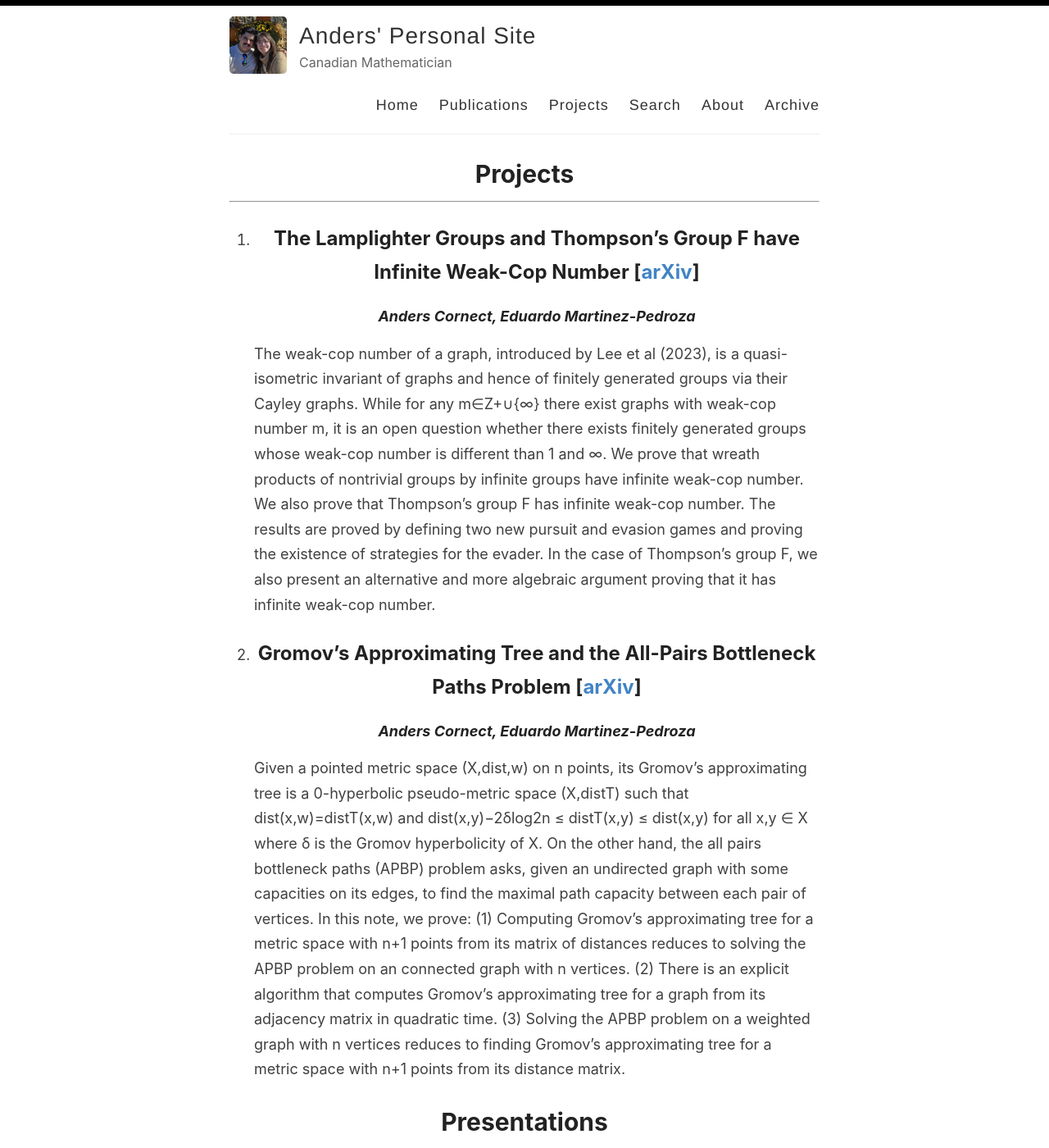
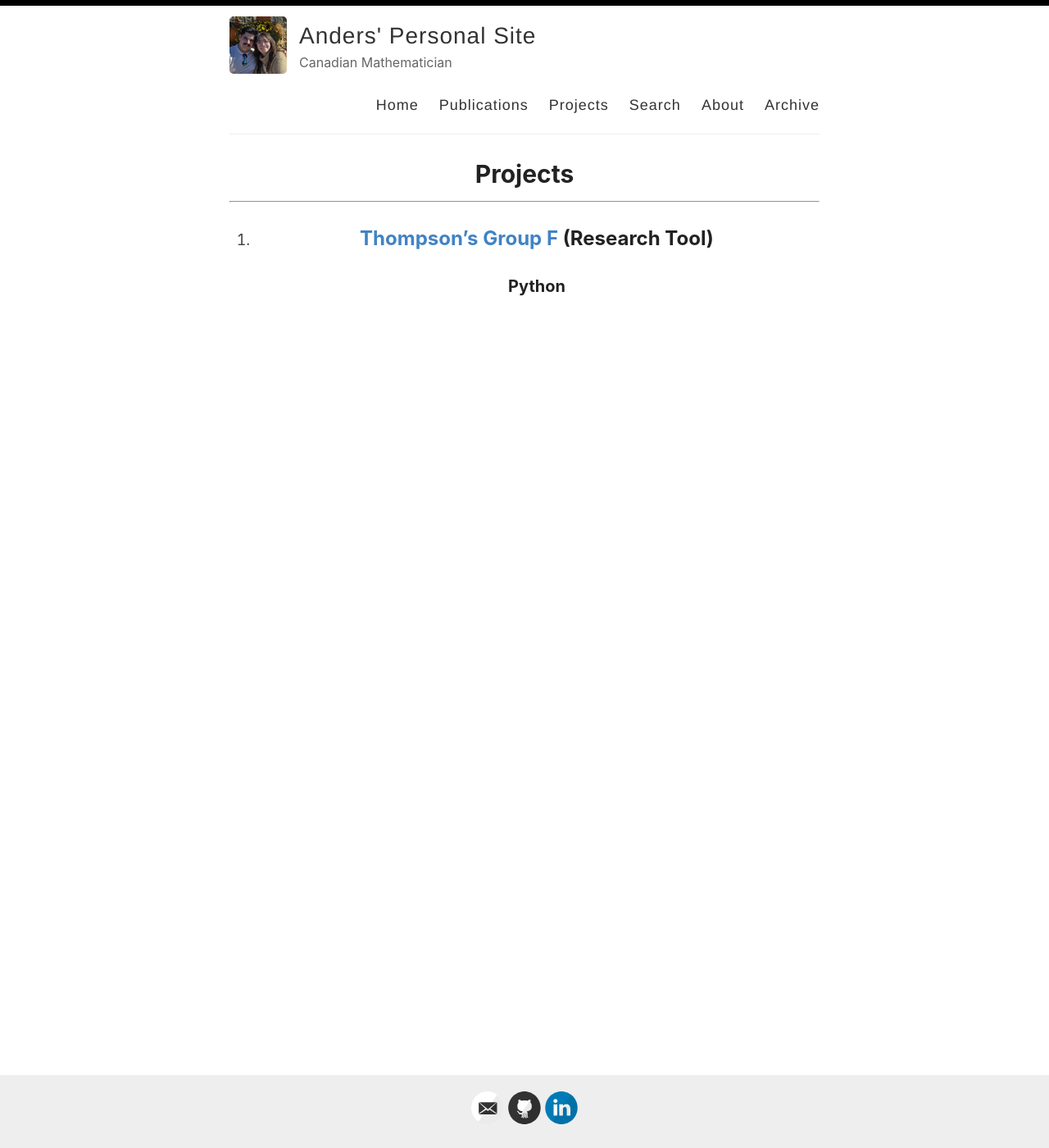
Before and after one commit to And-ers/And-ers.github.io, a Jekyll site: the page built from _pages/projects.md, in a window 1280 px wide and 1400 px high. Shown: the whole window at 82% size. Built offline with Jekyll 4.4.1, drawn with Linux system fonts in a browser that asks for light colours; some of the changed text lies outside the part shown.

Commit message:
modified:   _pages/projects.md

```diff
--- a/_pages/projects.md
+++ b/_pages/projects.md
@@ -5,27 +5,5 @@ permalink: /projects/
 ---
 
 ---
-1. ## The Lamplighter Groups and Thompson's Group F have Infinite Weak-Cop Number [[arXiv](https://arxiv.org/abs/2406.11996)]
-   #### *Anders Cornect, Eduardo Martinez-Pedroza*
-
-   The weak-cop number of a graph, introduced by Lee et al (2023), is a quasi-isometric invariant of graphs and hence of finitely generated groups via their Cayley graphs. While for any m∈Z+∪{∞} there exist graphs with weak-cop number m, it is an open question whether there exists finitely generated groups whose weak-cop number is different than 1 and ∞. We prove that wreath products of nontrivial groups by infinite groups have infinite weak-cop number. We also prove that Thompson's group F has infinite weak-cop number. The results are proved by defining two new pursuit and evasion games and proving the existence of strategies for the evader. In the case of Thompson's group F, we also present an alternative and more algebraic argument proving that it has infinite weak-cop number.
-
-1. ## Gromov's Approximating Tree and the All-Pairs Bottleneck Paths Problem [[arXiv](https://arxiv.org/abs/2408.05338)]
-   #### *Anders Cornect, Eduardo Martinez-Pedroza*
-
-   Given a pointed metric space (X,dist,w) on n points, its Gromov's approximating tree is a 0-hyperbolic pseudo-metric space (X,distT) such that dist(x,w)=distT(x,w) and dist(x,y)−2δlog2n ≤ distT(x,y) ≤ dist(x,y) for all x,y ∈ X where δ is the Gromov hyperbolicity of X. On the other hand, the all pairs bottleneck paths (APBP) problem asks, given an undirected graph with some capacities on its edges, to find the maximal path capacity between each pair of vertices. In this note, we prove: (1) Computing Gromov's approximating tree for a metric space with n+1 points from its matrix of distances reduces to solving the APBP problem on an connected graph with n vertices. (2) There is an explicit algorithm that computes Gromov's approximating tree for a graph from its adjacency matrix in quadratic time. (3) Solving the APBP problem on a weighted graph with n vertices reduces to finding Gromov's approximating tree for a metric space with n+1 points from its distance matrix.
-
-# Presentations
----
-1. ## An Improved Algorithm for Gromov's Approximating Tree
-   *MUN Summer Undergraduate Research Forum (Oct. 2023)*\
-   *Science Atlantic Mathematics, Statistics and Computer Science (Oct. 2023)*\
-   *MUN Cross-Campus Combinatorics Conference (Aug. 2023)*
-
-   In 1987, Mikhail Gromov described an algorithm for constructing an approximating tree for an arbitrary finite metric space, with additive error proportional to a property of the space called the Gromov hyperbolicity. We discuss an improved version of this algorithm when the metric space is a graph, which runs in O(n²) time given the graph's adjacency matrix.
-
-1. ## The Watchman's Walk on Directed Circulants and 3-Regular Cayley Graphs
-   *MUN Summer Undergraduate Research Forum (Sep. 2022)*\
-   *East Coast Combinatorics Conference (Aug. 2022)*
-
-   The watchman number of a graph G is the length of a minimum, closed, dominating walk on G, which we denote w(G). We provide results on the watchman number of certain Cayley graphs. We establish sharp bounds, along with exact values in certain special cases, for directed circulant graphs of out-degree 2. We also provide a full survey of the watchman number for all 3-regular Cayley graphs of abelian groups, using a known classification of such graphs into isomorphism classes.
+1. ## [Thompson's Group F](https://github.com/And-ers/thompsons-group-f) (Research Tool)
+   ### Python
```
